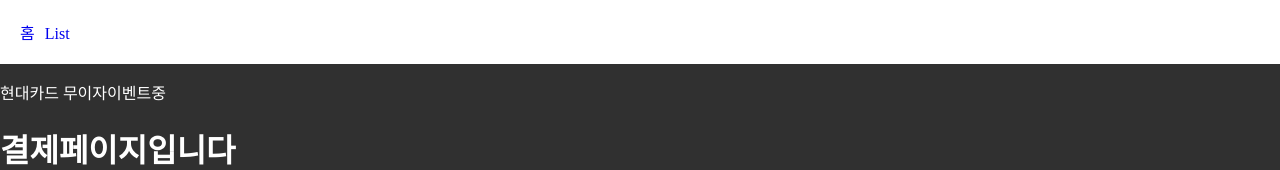
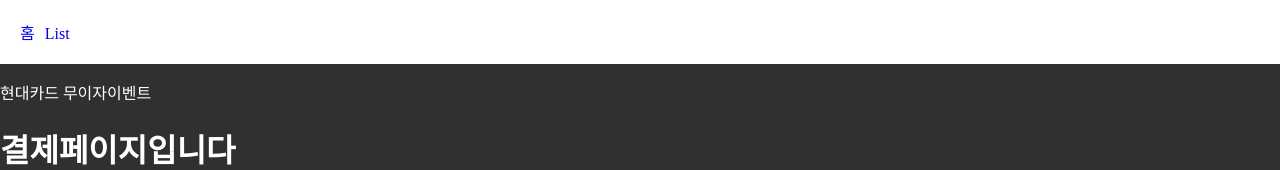
Before and after one commit to Hoto-Mocha/NextJS-Study, a Next.js app: page /cart/payment in a window 1280 px wide. Shown: the top 170 px of the page. Built offline with nearby package versions, Linux system fonts and the light colour scheme.

Commit message:
테스트

```diff
--- a/app/cart/layout.js
+++ b/app/cart/layout.js
@@ -3,7 +3,7 @@
 export default function CartLayout({ children }) {
     return (
       <div>
-        <p>현대카드 무이자이벤트중</p>
+        <p>현대카드 무이자이벤트</p>
         {children}
       </div>
     );
```
